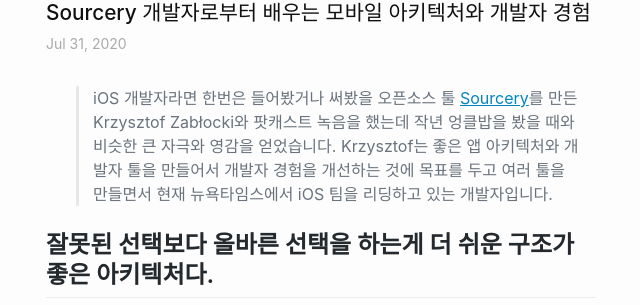
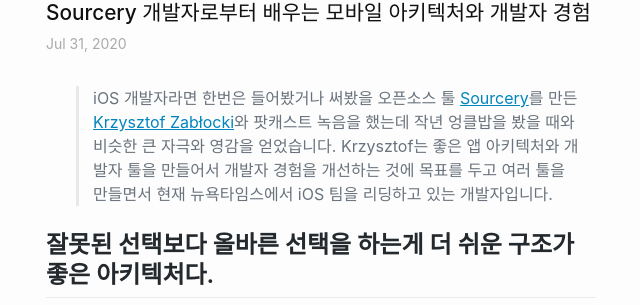
Before and after one commit to nsoojin/nsoojin.github.io, a Jekyll site: the page built from _posts/2020-07-31-pragmatic-programmer.md, in a window 1280 px wide and 900 px high. Shown: the part 152-457 px from the top of the window, without its empty margins (319-959 px from the left). Built offline with Jekyll 4.4.1, drawn with Linux system fonts in a browser that asks for light colours; comment, search, counter and statistics services are not loaded; part of the change alters nothing that is shown.

```diff
--- a/_posts/2020-07-31-pragmatic-programmer.md
+++ b/_posts/2020-07-31-pragmatic-programmer.md
@@ -11,7 +11,7 @@ published: true
 meta: {}
 ---
 
-> iOS 개발자라면 한번은 들어봤거나 써봤을 오픈소스 툴 [Sourcery](https://github.com/krzysztofzablocki/Sourcery)를 만든 Krzysztof Zabłocki와 팟캐스트 녹음을 했는데 작년 엉클밥을 봤을 때와 비슷한 큰 자극와 영감을 얻었습니다. Krzysztof는 좋은 앱 아키텍처와 개발자 툴을 만들어서 개발자 경험을 개선하는 것에 목표를 두고 여러 툴을 만들면서 현재 뉴욕타임스에서 iOS 팀을 리딩하고 있는 개발자입니다.
+> iOS 개발자라면 한번은 들어봤거나 써봤을 오픈소스 툴 [Sourcery](https://github.com/krzysztofzablocki/Sourcery)를 만든 [Krzysztof Zabłocki](https://twitter.com/merowing_)와 팟캐스트 녹음을 했는데 작년 엉클밥을 봤을 때와 비슷한 큰 자극와 영감을 얻었습니다. Krzysztof는 좋은 앱 아키텍처와 개발자 툴을 만들어서 개발자 경험을 개선하는 것에 목표를 두고 여러 툴을 만들면서 현재 뉴욕타임스에서 iOS 팀을 리딩하고 있는 개발자입니다.
 
 ## 잘못된 선택보다 올바른 선택을 하는게 더 쉬운 구조가 좋은 아키텍처다.
 
```
